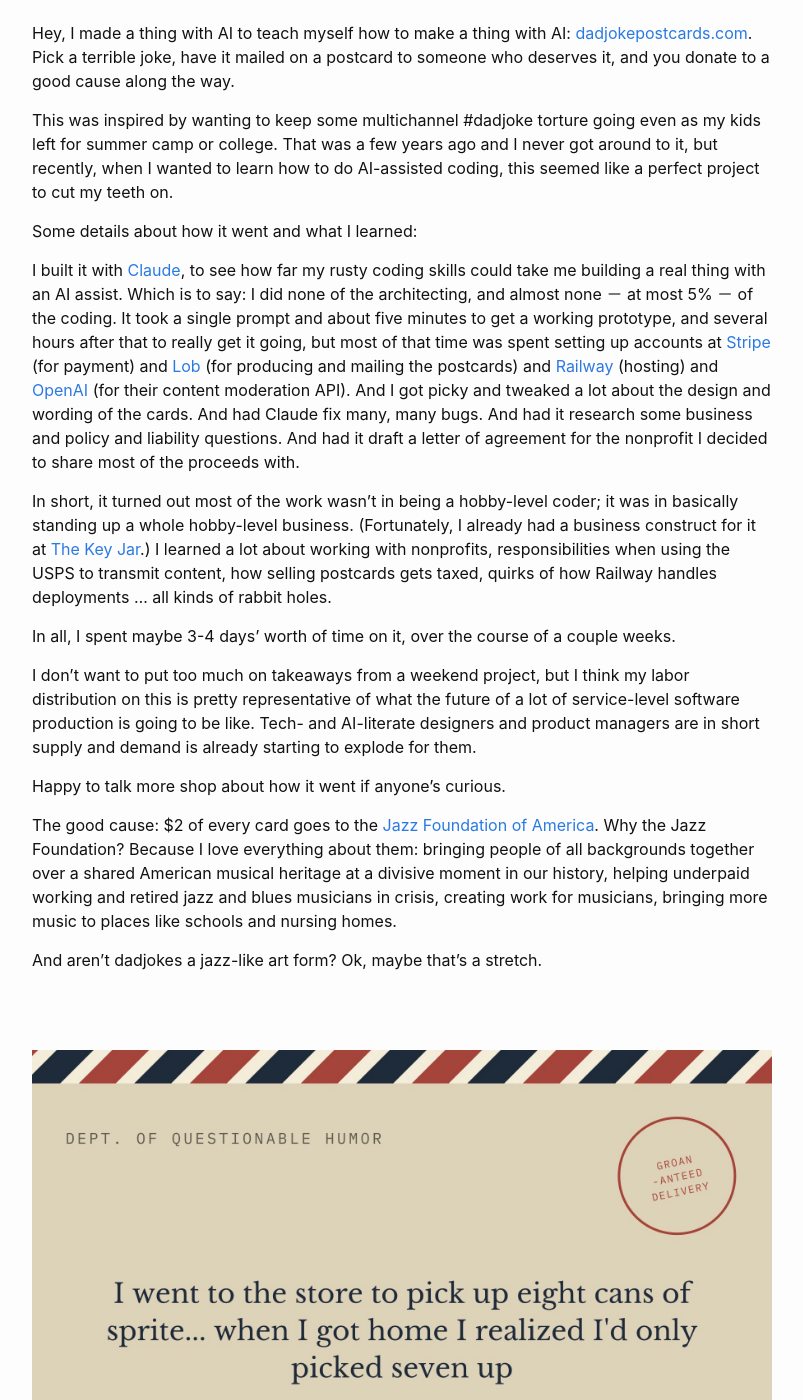
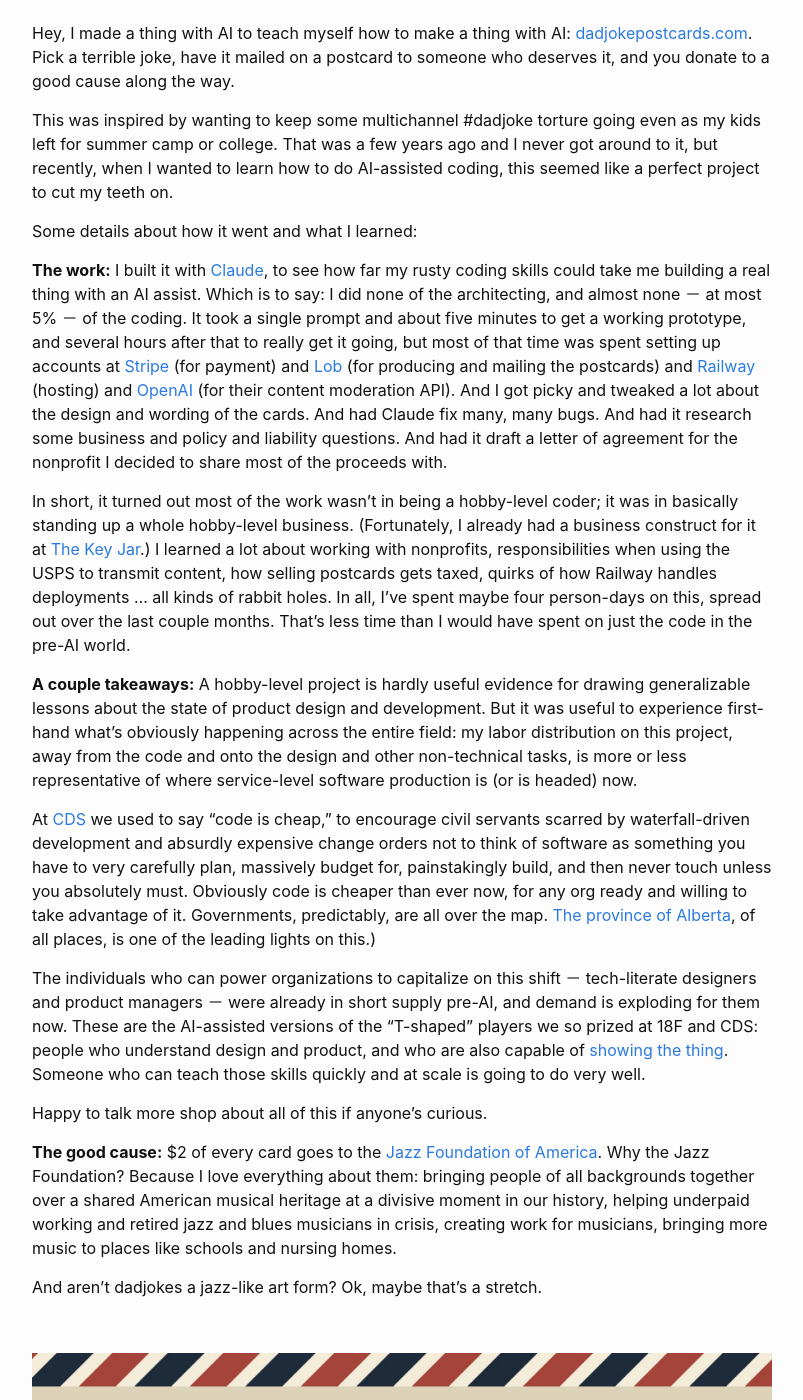
Before and after one commit to aaronsnow/aaronsnow.github.io, a Jekyll site: the page built from _posts/2026-09-16-dadjokepostcards.md, in a window 1280 px wide and 1400 px high, scrolled down 214 px. Shown: the whole window, without its empty margins (238-1041 px from the left). Built offline with Jekyll 4.4.1, drawn with Linux system fonts in a browser that asks for light colours; some of the changed text lies outside the part shown.

Commit message:
Update 2026-09-16-dadjokepostcards.md

```diff
--- a/_posts/2026-09-16-dadjokepostcards.md
+++ b/_posts/2026-09-16-dadjokepostcards.md
@@ -13,22 +13,23 @@
 
 <!--more-->
 
-I built it with [Claude](https://claude.ai), to see how far my rusty coding skills could take me building a real thing with an AI assist. Which is to say: I did none of the architecting, and almost none － at most 5% － of the coding. It took a single prompt and about five minutes to get a working prototype, and several hours after that to really get it going, but most of that time was spent setting up accounts at [Stripe](https://stripelcom) (for payment) and [Lob](https://lob.com) (for producing and mailing the postcards) and [Railway](https://railway.com) (hosting) and [OpenAI](https://developers.openai.com/api/docs/guides/moderation) (for their content moderation API). And I got picky and tweaked a lot about the design and wording of the cards. And had Claude fix many, many bugs. And had it research some business and policy and liability questions. And had it draft a letter of agreement for the nonprofit I decided to share most of the proceeds with.
+**The work:** I built it with [Claude](https://claude.ai), to see how far my rusty coding skills could take me building a real thing with an AI assist. Which is to say: I did none of the architecting, and almost none － at most 5% － of the coding. It took a single prompt and about five minutes to get a working prototype, and several hours after that to really get it going, but most of that time was spent setting up accounts at [Stripe](https://stripelcom) (for payment) and [Lob](https://lob.com) (for producing and mailing the postcards) and [Railway](https://railway.com) (hosting) and [OpenAI](https://developers.openai.com/api/docs/guides/moderation) (for their content moderation API). And I got picky and tweaked a lot about the design and wording of the cards. And had Claude fix many, many bugs. And had it research some business and policy and liability questions. And had it draft a letter of agreement for the nonprofit I decided to share most of the proceeds with.
 
-In short, it turned out most of the work wasn't in being a hobby-level coder; it was in basically standing up a whole hobby-level business. (Fortunately, I already had a business construct for it at [The Key Jar](https://thekeyjar.com).) I learned a lot about working with nonprofits, responsibilities when using the USPS to transmit content, how selling postcards gets taxed, quirks of how Railway handles deployments ... all kinds of rabbit holes.
+In short, it turned out most of the work wasn't in being a hobby-level coder; it was in basically standing up a whole hobby-level business. (Fortunately, I already had a business construct for it at [The Key Jar](https://thekeyjar.com).) I learned a lot about working with nonprofits, responsibilities when using the USPS to transmit content, how selling postcards gets taxed, quirks of how Railway handles deployments ... all kinds of rabbit holes. In all, I've spent maybe four person-days on this, spread out over the last couple months. That's less time than I would have spent on just the code in the pre-AI world.
 
-In all, I spent maybe 3-4 days' worth of time on it, over the course of a couple weeks.
+**A couple takeaways:** A hobby-level project is hardly useful evidence for drawing generalizable lessons about the state of product design and development. But it was useful to experience first-hand what's obviously happening across the entire field: my labor distribution on this project, away from the code and onto the design and other non-technical tasks, is more or less representative of where service-level software production is (or is headed) now.
 
-I don't want to put too much on takeaways from a weekend project, but I think my labor distribution on this is pretty representative of what the future of a lot of service-level software production is going to be like. Tech- and AI-literate designers and product managers are in short supply and demand is already starting to explode for them.
+At [CDS](http://localhost:4000/2021/10/13/the-canadian-digital-service-chapter-1.html) we used to say "code is cheap," to encourage civil servants scarred by waterfall-driven development and absurdly expensive change orders not to think of software as something you have to very carefully plan, massively budget for, painstakingly build, and then never touch unless you absolutely must. Obviously code is cheaper than ever now, for any org ready and willing to take advantage of it. Governments, predictably, are all over the map. [The province of Alberta](https://nateglubish.substack.com/p/they-said-it-would-cost-54-million), of all places, is one of the leading lights on this.)
 
-Happy to talk more shop about how it went if anyone's curious.
+The individuals who can power organizations to capitalize on this shift － tech-literate designers and product managers － were already in short supply pre-AI, and demand is exploding for them now. These are the AI-assisted versions of the "T-shaped" players we so prized at 18F and CDS: people who understand design and product, and who are also capable of [showing the thing](https://gds.blog.gov.uk/2014/06/03/principles-for-prototyping/). Someone who can teach those skills quickly and at scale is going to do very well.
 
-The good cause: $2 of every card goes to the [Jazz Foundation of America](https://jazzfoundation.org). Why the Jazz Foundation? Because I love everything about them: bringing people of all backgrounds together over a shared American musical heritage at a divisive moment in our history, helping underpaid working and retired jazz and blues musicians in crisis, creating work for musicians, bringing more music to places like schools and nursing homes.
+Happy to talk more shop about all of this if anyone's curious.
+
+**The good cause:** $2 of every card goes to the [Jazz Foundation of America](https://jazzfoundation.org). Why the Jazz Foundation? Because I love everything about them: bringing people of all backgrounds together over a shared American musical heritage at a divisive moment in our history, helping underpaid working and retired jazz and blues musicians in crisis, creating work for musicians, bringing more music to places like schools and nursing homes.
 
 And aren't dadjokes a jazz-like art form? Ok, maybe that's a stretch.
 
 <br/>
-<br/>
 
 ![](/assets/images/dadjokepostcards-sample-sprite-7up.jpg)
 *A typically bubbly dadjoke. Or did this one fall flat?*
```
